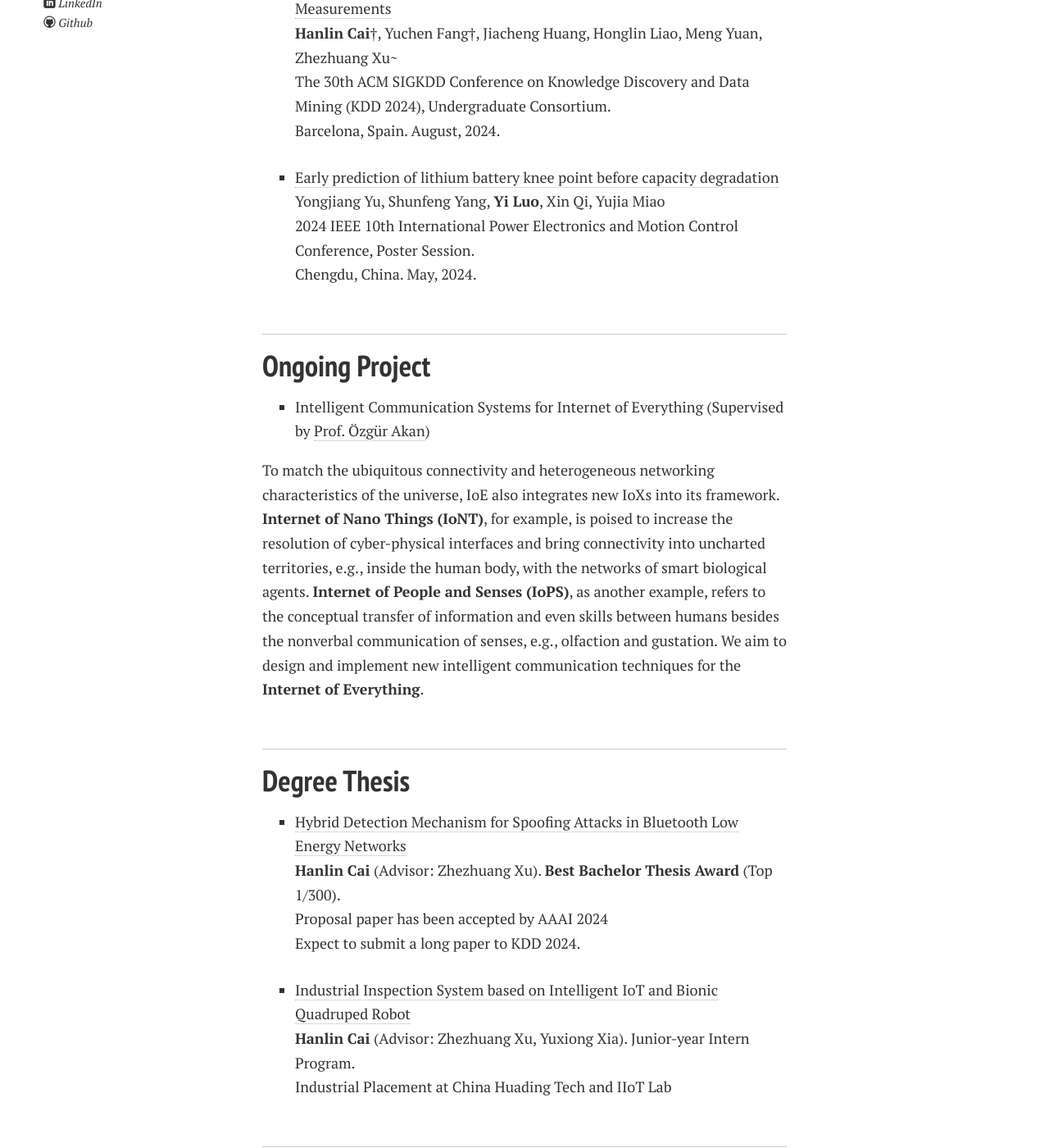
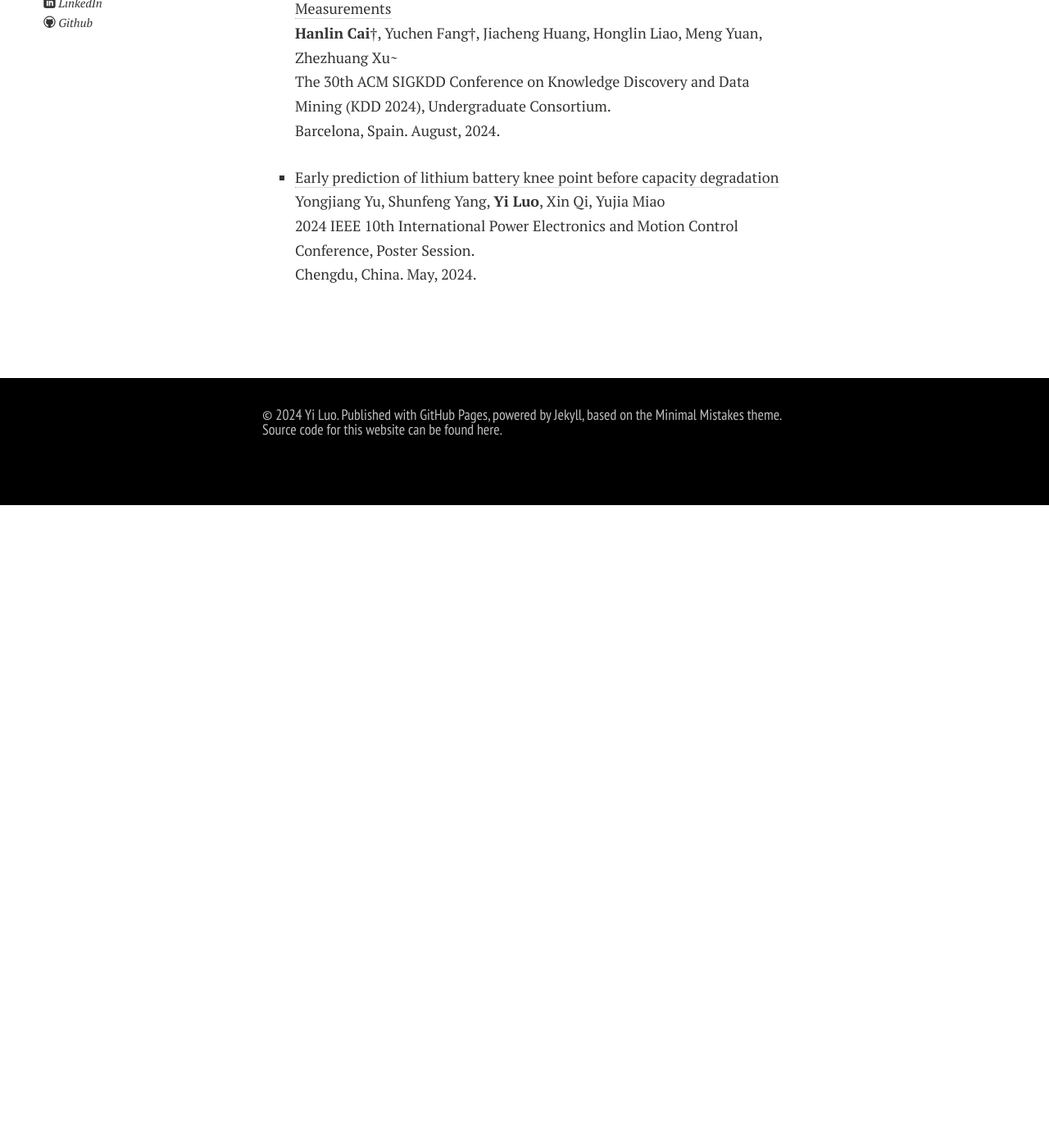
Before and after one commit to yisamu/yisamu.github.io, a Jekyll site: the page built from publications.md, in a window 1280 px wide and 1400 px high, scrolled down 270 px. Shown: the whole window at 82% size. Built offline with Jekyll 4.4.1, drawn with Linux system fonts in a browser that asks for light colours; nearby versions of some CDN libraries; comment, search, counter and statistics services are not loaded; a style sheet for code colours, icons or effects is not loaded; after the commit the page ends 900 px from its top, so only the background shows below that; some of the changed text lies outside the part shown.

Commit message:
Update publications.md

```diff
--- a/publications.md
+++ b/publications.md
@@ -13,35 +13,3 @@ title: Publications
 - [Early prediction of lithium battery knee point before capacity degradation](https://ieeexplore.ieee.org/abstract/document/10567378)<br> Yongjiang Yu, Shunfeng Yang, **Yi Luo**, Xin Qi, Yujia Miao <br> 2024 IEEE 10th International Power Electronics and Motion Control Conference, Poster Session.<br>Chengdu, China. May, 2024.
 
   <br>
-
----
-
-## Ongoing Project
-
-- Intelligent Communication Systems for Internet of Everything (Supervised by [Prof. Özgür Akan](https://www.eng.cam.ac.uk/profiles/oba21))
-
-To match the ubiquitous connectivity and heterogeneous networking characteristics of the universe, IoE also integrates new IoXs into its framework. **Internet of Nano Things (IoNT)**, for example, is poised to increase the resolution of cyber-physical interfaces and bring connectivity into uncharted territories, e.g., inside the human body, with the networks of smart biological agents. **Internet of People and Senses (IoPS)**, as another example, refers to the conceptual transfer of information and even skills between humans besides the nonverbal communication of senses, e.g., olfaction and gustation. We aim to design and implement new intelligent communication techniques for the **Internet of Everything**.
-
-<br>
-
----
-
-## Degree Thesis
-
-- [Hybrid Detection Mechanism for Spoofing Attacks in Bluetooth Low Energy Networks](https://caihanlin.com/mypaper/thesis/UG-thesis.pdf)<br>**Hanlin Cai** (Advisor: Zhezhuang Xu). **Best Bachelor Thesis Award** (Top 1/300).<br>Proposal paper has been accepted by AAAI 2024<br>Expect to submit a long paper to KDD 2024.
-
-- [Industrial Inspection System based on Intelligent IoT and Bionic Quadruped Robot](https://caihanlin.com/mypaper/thesis/IP-report.pdf)<br>**Hanlin Cai** (Advisor: Zhezhuang Xu, Yuxiong Xia). Junior-year Intern Program.<br>Industrial Placement at China Huading Tech and IIoT Lab<br>
-
-  <br>
-
----
-
-## Early Project
-
-- [Proposal: Securing Billion Bluetooth Devices leveraging Learning-based Techniques](https://ojs.aaai.org/index.php/AAAI/article/view/30544)<br>*Final year project (FYP).*<br>**Hanlin Cai** (Advisors: Zhezhuang Xu, Tozammel Hossain)<br>The 38th Annual AAAI Conference on Artificial Intelligence (AAAI 2024), Undergraduate Consortium.<br>Vancouver, Canada. February, 2024.
-
-- Optimizing Traffic Sign Detection System Using Deep Residual Neural Networks Combined with Analytic Hierarchy Process Model<br>*Junior-year course design.*<br>**Hanlin Cai**, Zheng Li, Jiaqi Hu, Wei Hong Lim, Sew Sun Tiang, Mastaneh Mokayef, Chin Hong Wong<br>The 28th International Conference on Artificial Life and Robotics.<br>Beppu, Japan. February, 2023.<br>Recommended for expanding publication in the Journal of Advances in Artificial Life Robotics (EI Compendex).
-
-- An IoT Garbage Monitoring System for Effective Garbage Management<br>*First-year course design.*<br>**Hanlin Cai**, Jiaqi Hu, Zheng Li, Wei Hong Lim, Mastaneh Mokayef, Chin Hong Wong<br>The 4th International Conference on Computer Engineering, Network and Intelligent Multimedia<br>Surabaya, Indonesia. November, 2022 (EI Compendex).<br>
-
-  <br>
```
